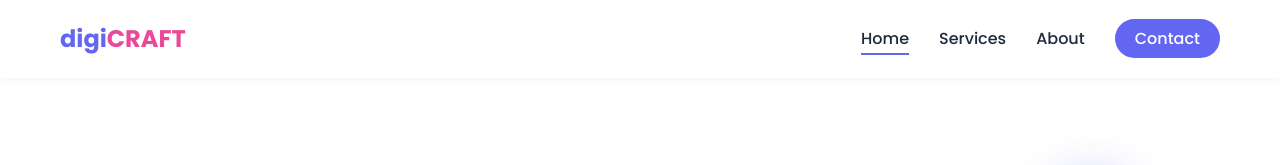
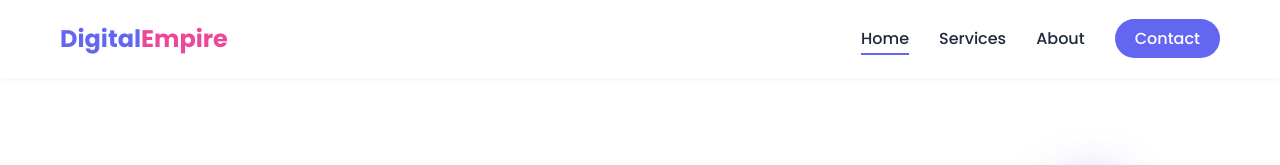
Before and after one commit to aloksingh2005/Digitak-Impire, a plain HTML site: page index.html in a window 1280 px wide. Shown: the top 165 px of the page. Drawn offline with Linux system fonts and the light colour scheme.

Commit message:
Update index.html

```diff
--- a/index.html
+++ b/index.html
@@ -13,7 +13,7 @@
 <body>
     <header>
         <nav>
-            <div class="logo">digi<span>CRAFT</span></div>
+            <div class="logo">Digital<span>Empire</span></div>
             <ul class="nav-links">
                 <li><a href="#hero">Home</a></li>
                 <li><a href="#services">Services</a></li>
```
